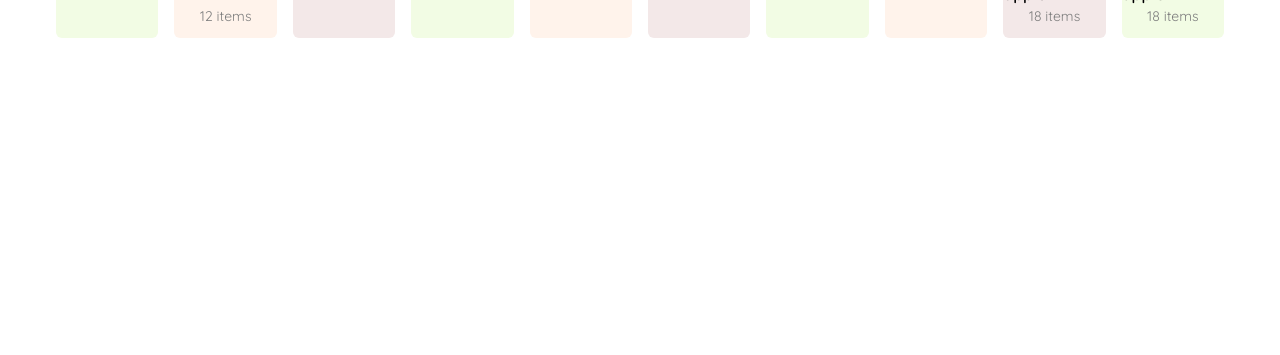
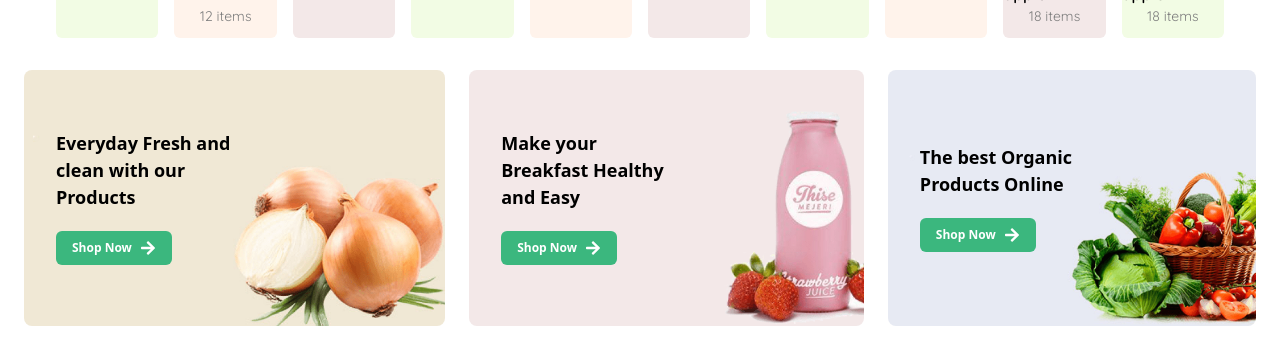
Before and after one commit to Abdul-Hafeez5/E-Commerce-Website-clone, a React (Create React App) app: page / in a window 1280 px wide. Shown: the part 1055-1410 px from the top of the page. Before the commit the page ends 1125 px from the top, so only its background shows below. Built offline with nearby package versions, Linux system fonts and the light colour scheme.

Commit message:
Completed Banner Section

```diff
--- a/src/App.js
+++ b/src/App.js
@@ -9,7 +9,7 @@ function App() {
       <Header />
       <HeroSlider />
       <Categories />
-      {/* <Banners /> */}
+      <Banners />
     </div>
   );
 }
--- a/src/components/Banner.jsx
+++ b/src/components/Banner.jsx
@@ -3,17 +3,15 @@ import { FaArrowRight } from "react-icons/fa";
 
 const Banner = ({ title, img }) => {
   return (
-    <div className="w-64 h-64">
     <div
-        className={`flex  font-QuickSand w-[500px] h-64 bg-cover bg-center  rounded-lg pt-20 pr-60`}
+      className={`flex items-center justify-center font-QuickSand h-64 mb-8 bg-cover bg-center pr-32 rounded-lg xs:pr-40  sm:pr-60 md:pr-10 xl:pr-44`}
       style={{ backgroundImage: `url(${img})` }}
     >
       <div className="ml-8">
         <h1 className="text-[18px] font-bold mb-5">{title}</h1>
-          <div className="inline-flex items-center justify-center gap-x-2 py-2 px-4 text-white bg-[#3bb77e] rounded-md">
-            <button className="font-bold">Shop Now</button>
+        <div className="inline-flex items-center sm:justify-center gap-x-2 py-2 xs:px-4 text-white bg-[#3bb77e] rounded-md">
+          <button className="xs:font-bold text-[12px]">Shop Now</button>
           <FaArrowRight />
-          </div>
         </div>
       </div>
     </div>
--- a/src/containers/Banners.jsx
+++ b/src/containers/Banners.jsx
@@ -4,7 +4,7 @@ import { banner1, banner2, banner3 } from "../assets/Cards/index";
 
 const Banners = () => {
   return (
-    <div className="flex flex-wrap justify-center overflow-hidden gap-x-6 lg:mx-6">
+    <div className="block mx-6 md:flex gap-x-6 lg:mx-6">
       <Banner
         title={"Everyday Fresh and clean with our Products"}
         img={banner1}
```
Lines whose indentation alone changed are shown as unchanged.
